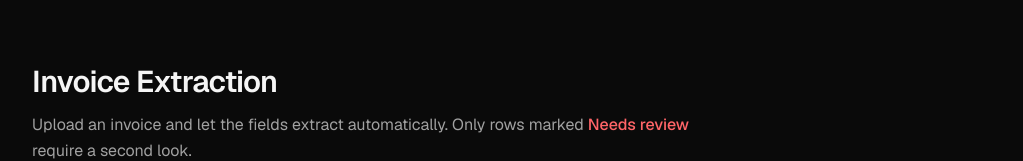
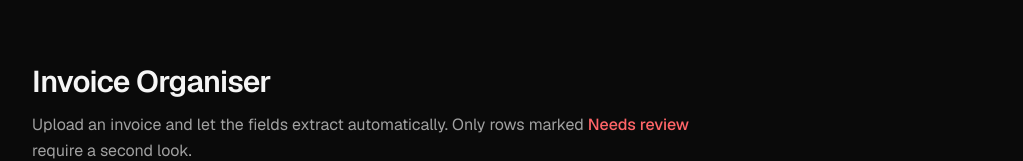
Before and after one commit to enti-re/invoice-organiser, a Next.js app: page / in a window 1280 px wide. Shown: the top 161 px of the page, without its empty margins (128-1151 px from the left). Built offline with nearby package versions, Linux system fonts and the light colour scheme; no server answers; the database is empty.

Commit message:
Rename page title and heading to "Invoice Organiser"
Replaces the default "Create Next App" browser-tab title and renames
the page's H1 from "Invoice Extraction".

Co-Authored-By: Claude Sonnet 5 <noreply@anthropic.com>
Claude-Session: https://claude.ai/code/session_011cyM2wEqkUHJz3SzP2WQ9d

```diff
--- a/src/app/layout.tsx
+++ b/src/app/layout.tsx
@@ -13,8 +13,8 @@ const geistMono = Geist_Mono({
 });
 
 export const metadata: Metadata = {
-  title: "Create Next App",
-  description: "Generated by create next app",
+  title: "Invoice Organiser",
+  description: "Invoice/receipt extraction with honest confidence scoring.",
 };
 
 export default function RootLayout({ children }: LayoutProps<"/">) {
--- a/src/app/page.tsx
+++ b/src/app/page.tsx
@@ -389,7 +389,7 @@ export default function Home() {
   return (
     <div className="mx-auto max-w-5xl px-6 py-12 md:px-8 md:py-16 space-y-14">
       <header className="space-y-3">
-        <h1 className="text-3xl font-semibold text-neutral-100 tracking-tight">Invoice Extraction</h1>
+        <h1 className="text-3xl font-semibold text-neutral-100 tracking-tight">Invoice Organiser</h1>
         <p className="text-base text-neutral-400 max-w-2xl leading-relaxed">
           Upload an invoice and let the fields extract automatically. Only rows marked{" "}
           <span className="text-red-400 font-medium">Needs review</span> require a second look.
```
